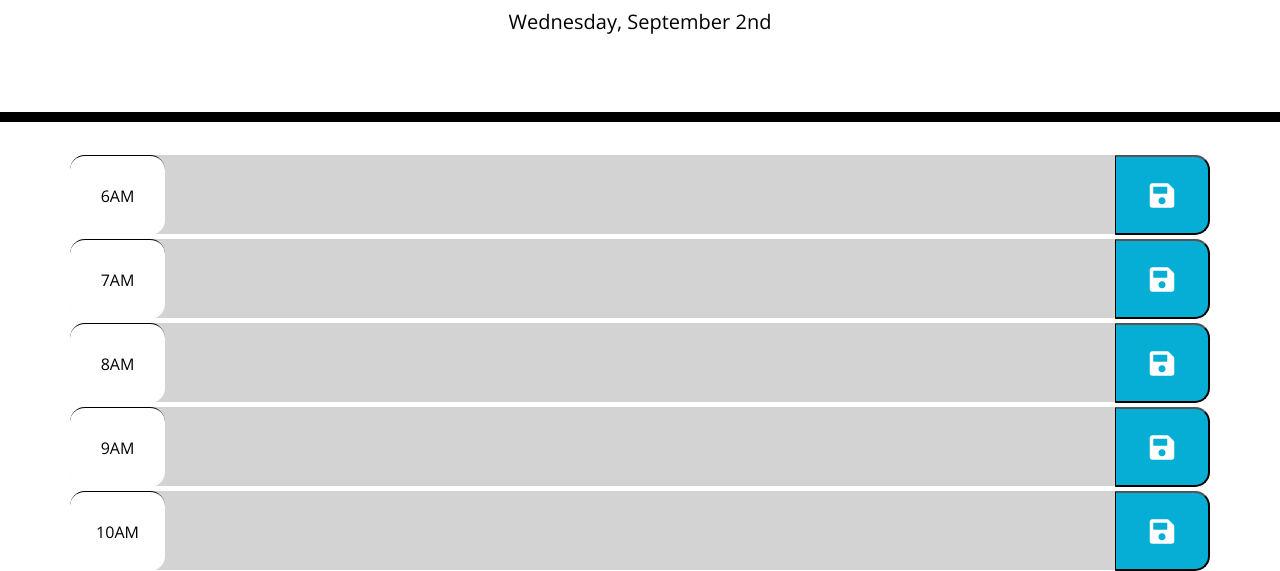
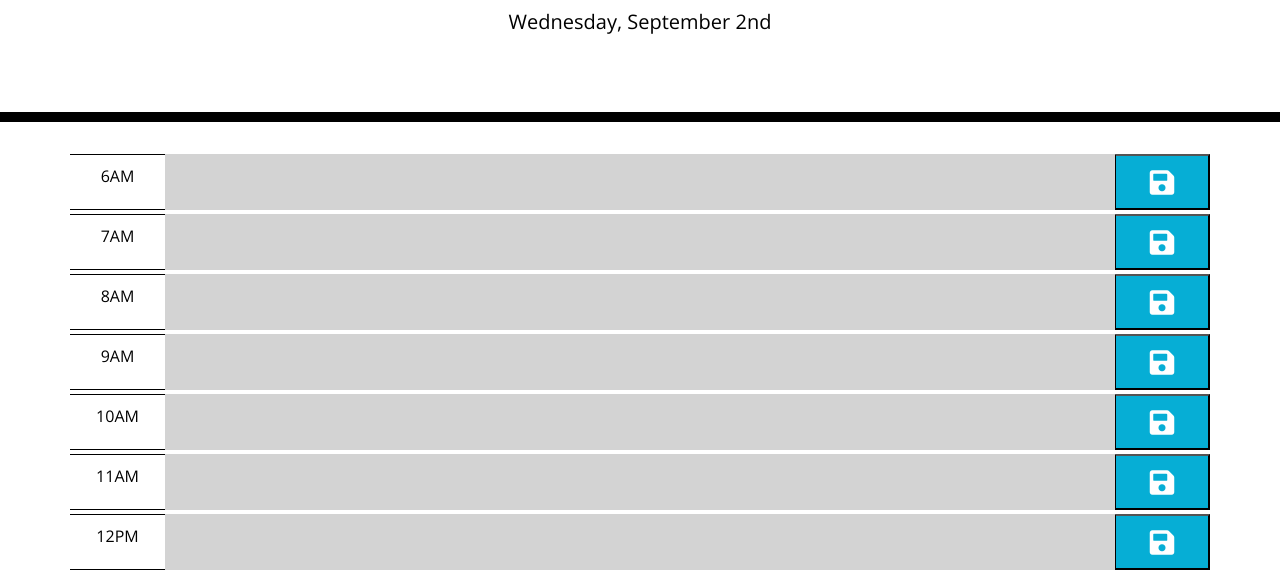
Before and after one commit to MBrassey/Scheduler, a plain HTML site: page index.html in a window 1280 px wide. Shown: the part 182-753 px from the top of the page. Drawn offline with nearby package versions, Linux system fonts and the light colour scheme.

Commit message:
Fixed Style

```diff
--- a/assets/css/style.css
+++ b/assets/css/style.css
@@ -23,28 +23,22 @@ textarea {
 
 .description {
   white-space: pre-wrap;
-}
-
-.container {
-  width: 100%;
+  padding-top: 10px;
+  padding-bottom: 10px;
+  height: 40px;
 }
 
 .time-block {
   text-align: center;
-  border-radius: 15px;
-}
-
-.row {
-  white-space: pre-wrap;
-  height: 80px;
-  border-top: 1px solid white;
-  border-radius: 15px;
+  padding-top: .8rem;
 }
 
 .hour {
   background-color: #ffffff;
   color: #000000;
   border-top: 1px solid #000000;
+  border-bottom: 1px solid #000000;
+  height: 100;
 }
 
 .past {
@@ -63,16 +57,20 @@ textarea {
 }
 
 .saveBtn {
+  border-left: 1px solid black;
+  background-color: #06AED5;
+  color: white;
   font-size: 28px;
-  border-left: 1px solid black;
-  border-top-right-radius: 15px;
-  border-bottom-right-radius: 15px;
-  background-color: #06aed5;
-  color: white;
+  text-align: center;
+  outline: none;
 }
 
-.saveBtn :hover {
+.saveBtn:hover {
+  color: black;
   font-size: 30px;
-  color: #000000;
   transition: all 0.3s ease-in-out;
 }
+
+.saveBtn:focus {
+  outline: none;
+}
```
